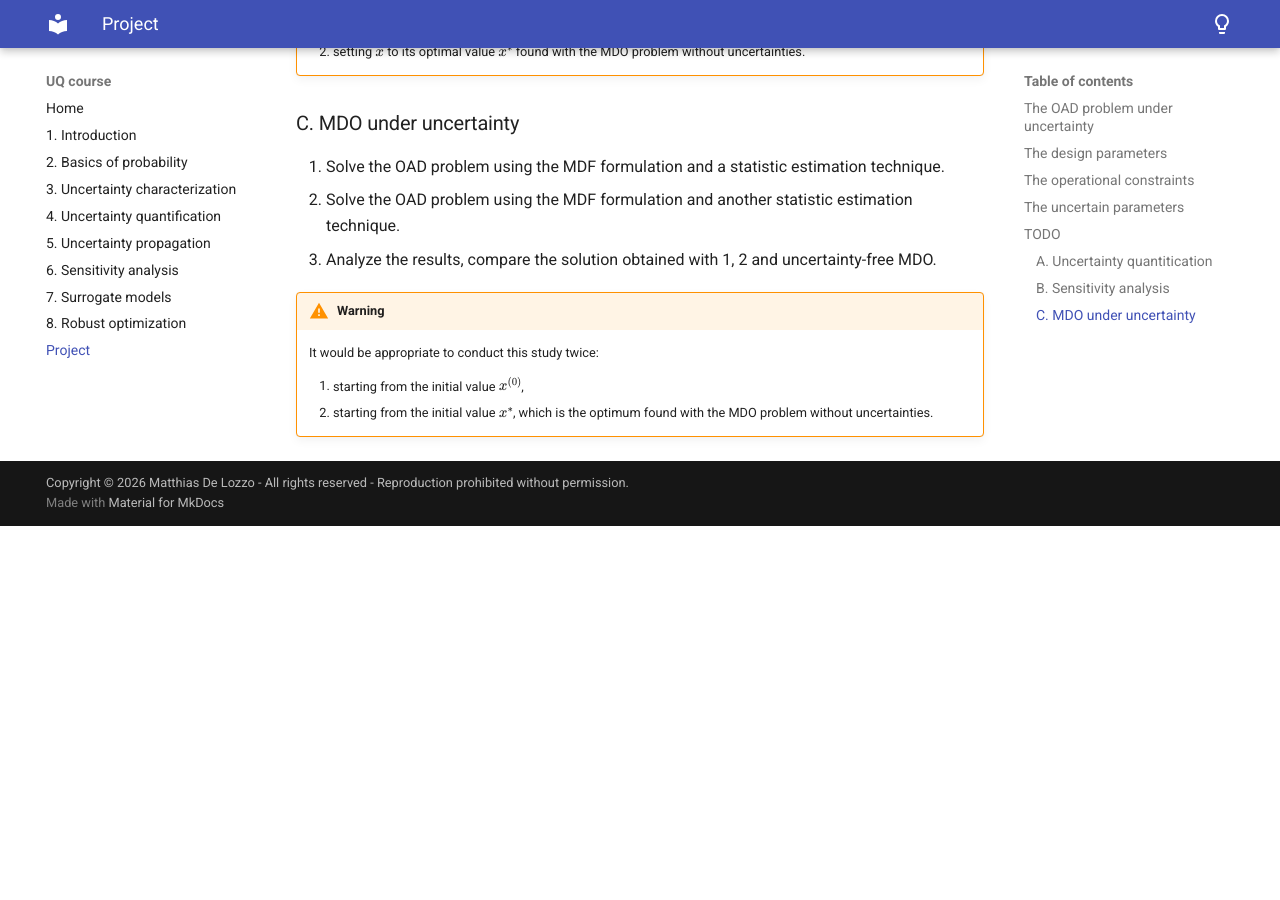
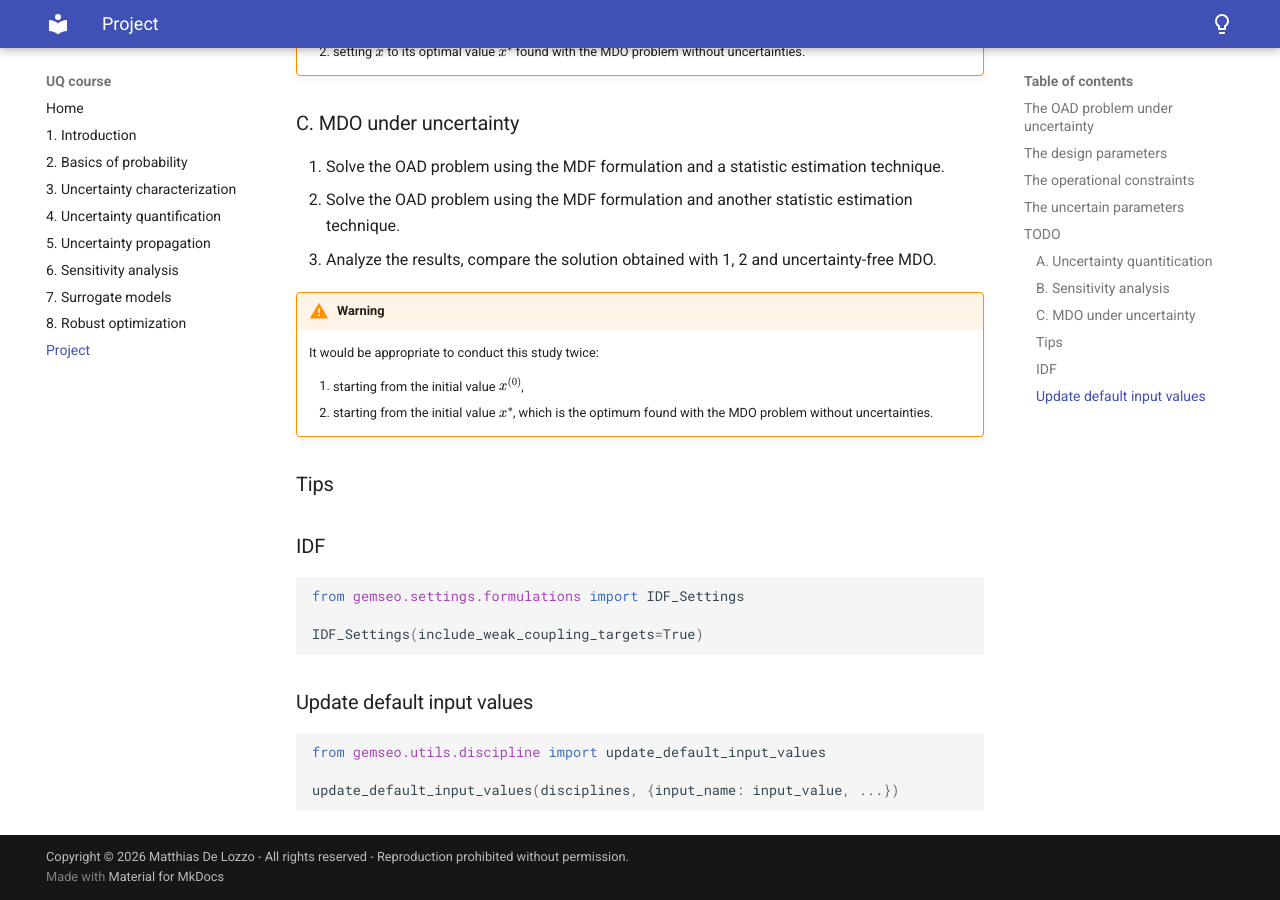
Before and after one commit to mdelozzo/uq-course, an MkDocs documentation site: the page built from docs/project.md, in a window 1280 px wide and 900 px high, scrolled down 2670 px. Built offline with MkDocs 1.6.1 and Material for MkDocs 9.7.7, drawn with Linux system fonts in a browser that asks for light colours; before the commit the page ends 3196 px from its top, so only the background shows below that.

Commit message:
add tips

````diff
--- a/docs/project.md
+++ b/docs/project.md
@@ -110,3 +110,21 @@ and analyze the sensitivity of the outputs of interest, namely objective and con
 
     1. starting from the initial value $x^{(0)}$,
     2. starting from the initial value $x^*$, which is the optimum found with the MDO problem without uncertainties.
+
+### Tips
+
+### IDF
+
+```python
+from gemseo.settings.formulations import IDF_Settings
+
+IDF_Settings(include_weak_coupling_targets=True)
+```
+
+### Update default input values
+
+```python
+from gemseo.utils.discipline import update_default_input_values
+
+update_default_input_values(disciplines, {input_name: input_value, ...})
+```
````
